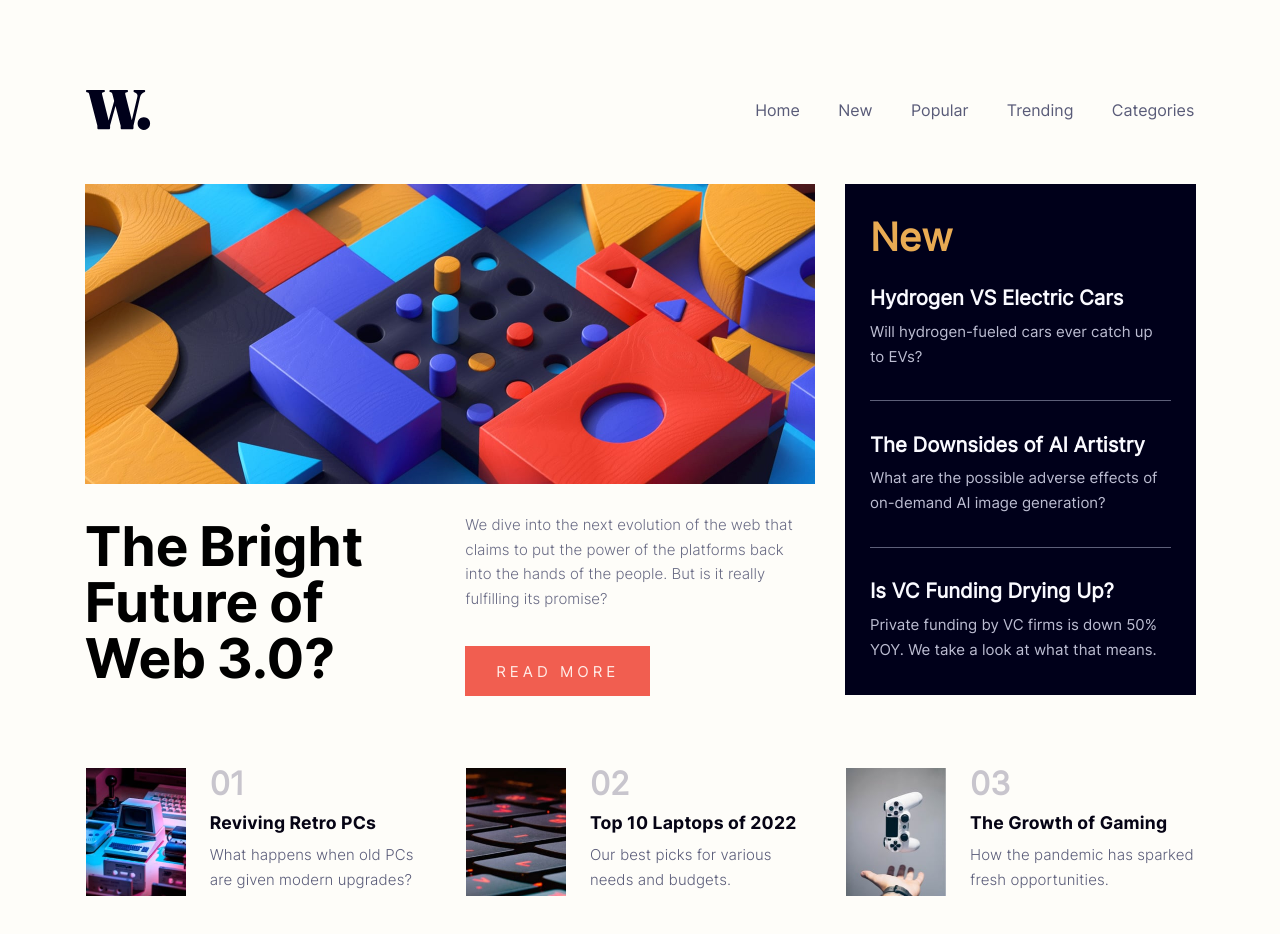
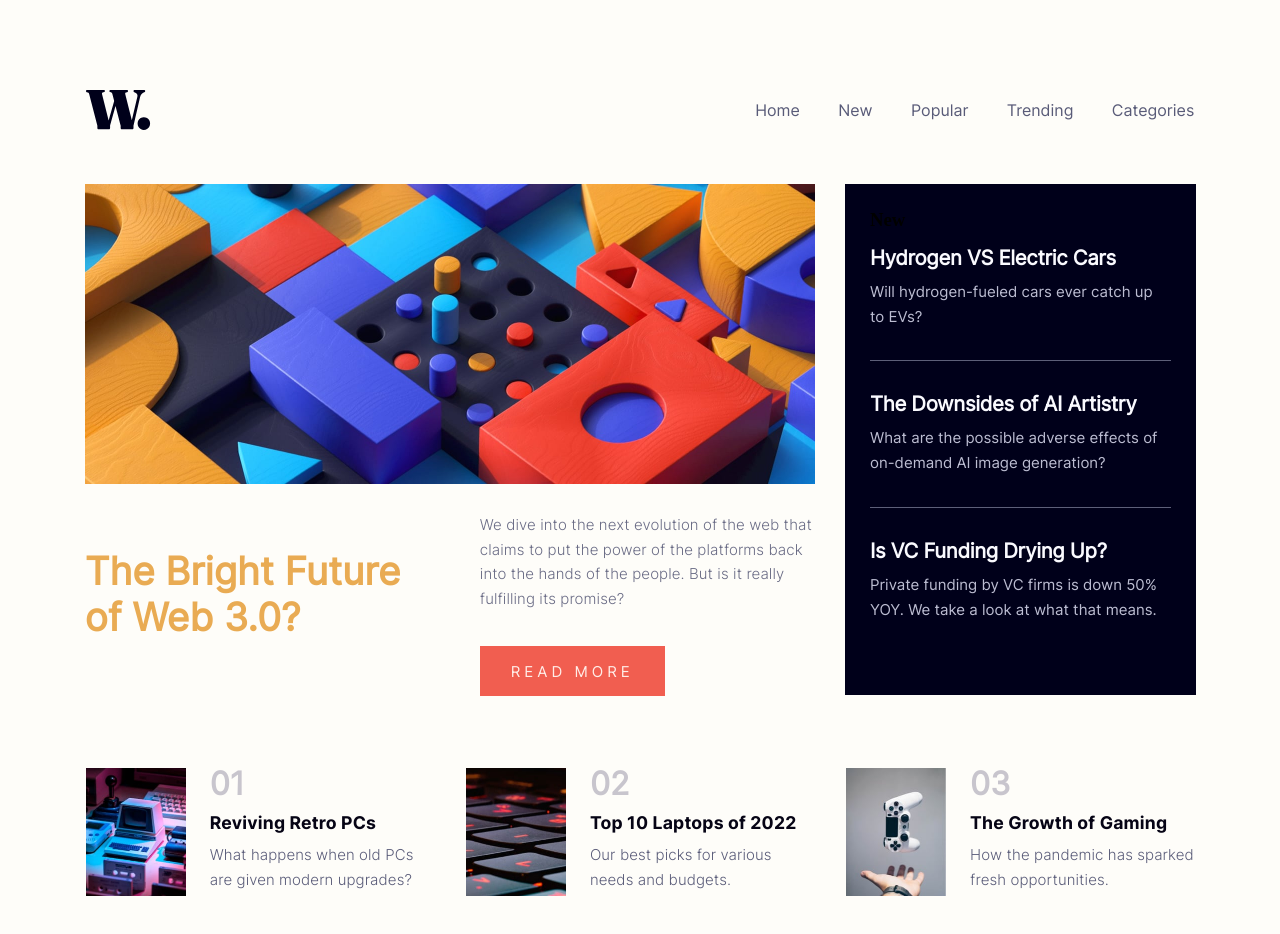
Before and after one commit to ifaronti/News-Homepage, a React (Create React App) app in the folder New-Homepage/: page / in a window 1280 px wide. Shown: the top 934 px of the page. Built offline with nearby package versions, Linux system fonts and the light colour scheme; the HTML template or start-up script is replaced by a standard one.

Commit message:
finessing the styles

```diff
--- a/New-Homepage/src/index.css
+++ b/New-Homepage/src/index.css
@@ -65,10 +65,11 @@ ul li {
     font-size: 1rem;
     color: hsl(236, 15%, 41%);
 }
-h1{
+/* h1{
     font-family: 'Inter Bold';
     font-size: 4rem;
-}
+    letter-spacing: 1rem;
+} */
 
 .top-content{
     position: absolute;
@@ -99,14 +100,14 @@ h1{
     gap: 3.782rem;
 }
 
-h2{
+h1{
     font-family: 'Inter Bold';
     font-weight: 700;
-    font-size: 3.43rem;
+    font-size: 3.5rem;
     width: 320px;
     margin-top: 2.2rem;
     line-height: 55.8px;
-    word-spacing: -2px;
+    letter-spacing: -.3px;
 }
 
 .left-description{
@@ -118,6 +119,7 @@ h2{
     color:  hsl(236, 15%, 41%);
     font-weight: 300;
     opacity: 0.9;
+    letter-spacing: .1px;
 }
 
 .more{
@@ -134,6 +136,8 @@ h2{
 }
 
 .top-right{
+    display: flex;
+    justify-content: center;
     position: relative;
     height: 511px;
     width: 351px;
@@ -151,12 +155,12 @@ h2{
 
 }
 
-h3{
+h2{
     font-size: 2.4rem;
     color: hsl(35, 77%, 62%);
     font-family: 'Inter Regular';
     position: relative;
-    margin-top: 1.9rem;
+    margin-top: 4rem;
 }
 
 .top-right-description{
@@ -165,7 +169,7 @@ h3{
     justify-content: center;
     align-items: flex-start;
     position: relative;
-    top: -2.5rem;
+    top: -2.33rem;
 }
 
 .head{
@@ -174,7 +178,8 @@ h3{
     font-size: 1.27rem;
     font-weight: 700;
     position: relative;
-    top: 6px;
+    top: 12px;
+    letter-spacing: -.3px;
 }
 
 .description{
@@ -184,7 +189,7 @@ h3{
     font-size: 15px;
     width: 92%;
     position: relative;
-    top: -1.3rem;
+    top: -.9rem;
     line-height: 25px;
 }
 
@@ -193,7 +198,7 @@ h3{
     width: 92.5%;
     background-color: hsl(236, 13%, 42%);
     position: relative;
-    top: -4px;
+    top: 2px;
 }
 
 /* ******************************** Bottom part *******************8****/
```
